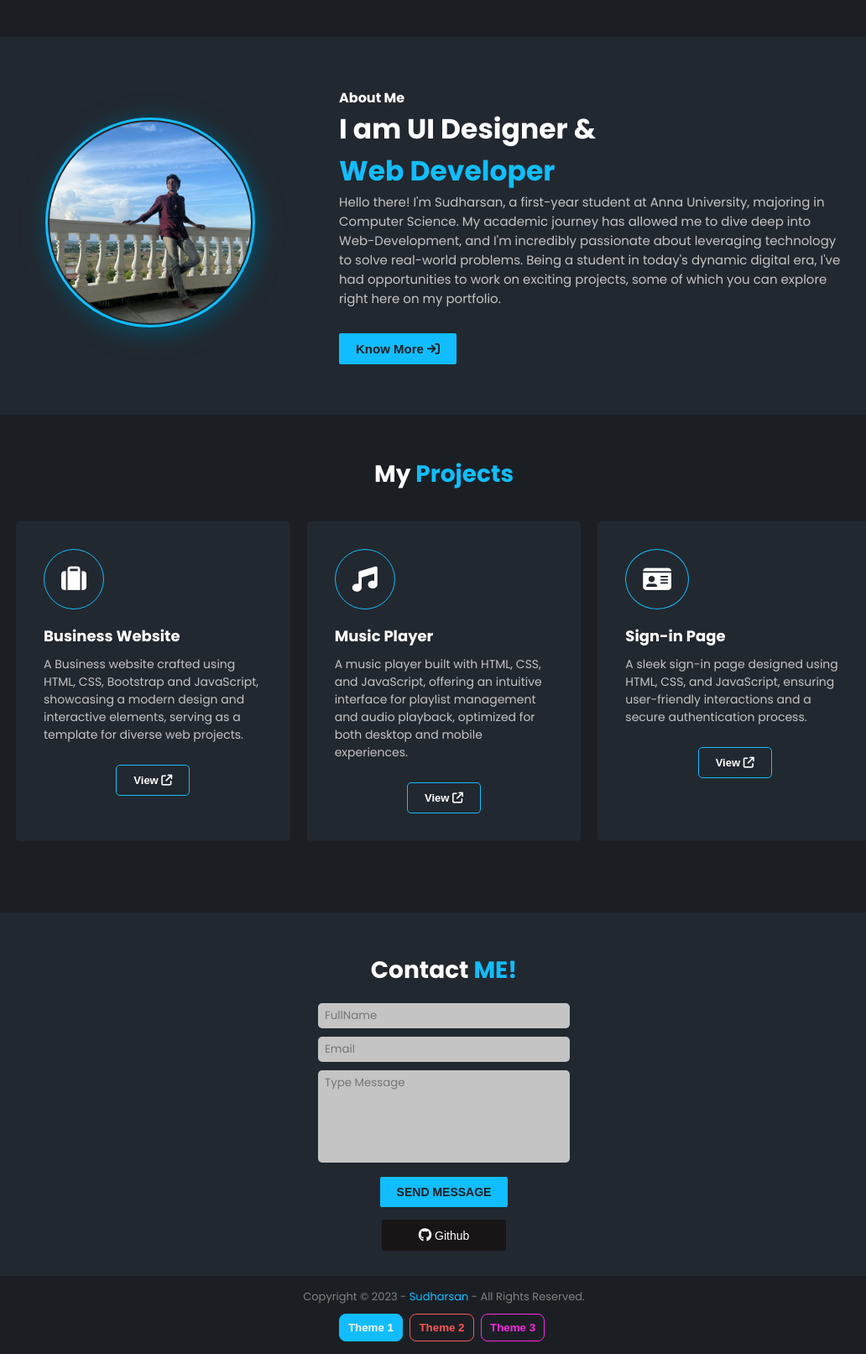
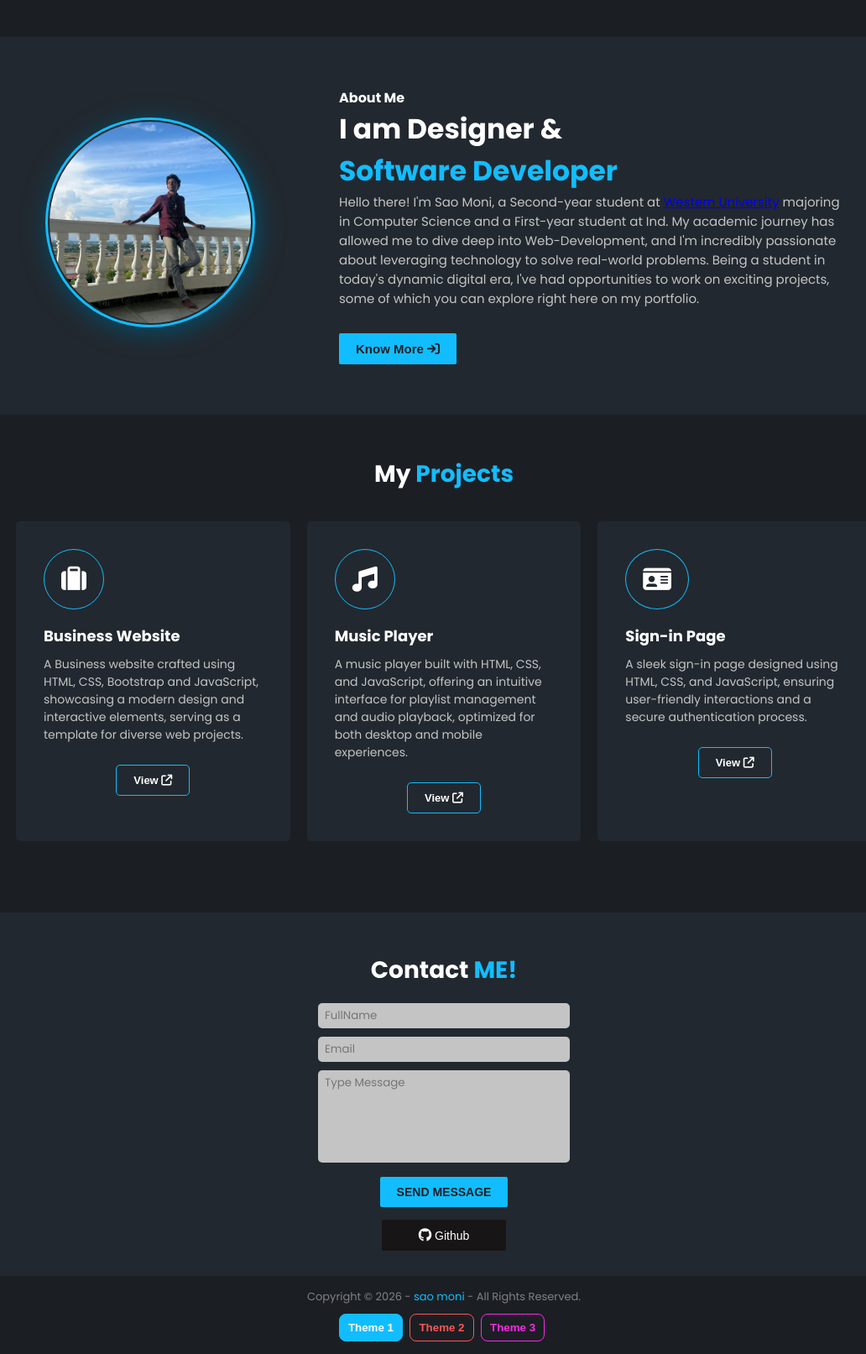
Before and after one commit to sao-moni/sao-moni.github.io, a plain HTML site: page index.html in a window 1280 px wide. Shown: the part 580-2193 px from the top of the page at 84% size, without its empty margins (111-1143 px from the left). Drawn offline with Linux system fonts and the light colour scheme.

Commit message:
change status

```diff
--- a/index.html
+++ b/index.html
@@ -102,15 +102,15 @@
         <section class="about-section" id="about">
 
             <div class="about-img">
-                <img src="assets/img/Sudharsan.jpg" alt="Sudharsan-portfolio">
+                <img src="assets/img/Sudharsan.jpg" alt="saomoni-portfolio">
             </div>
 
             <div class="about-content">
                 <h4>About Me</h4>
-                <h2>I am UI Designer & <br> <span>Web Developer</span></h2>
-                <p>Hello there! I'm Sudharsan, a first-year student at Anna University,
+                <h2>I am Designer & <br> <span>Software Developer</span></h2>
+                <p>Hello there! I'm Sao Moni, a Second-year student at <a href="https://westernuniversity.edu.kh">Western University</a>
                     majoring in Computer
-                    Science. My academic journey has allowed me to dive deep into Web-Development, and I'm
+                    Science and a First-year student at Ind. My academic journey has allowed me to dive deep into Web-Development, and I'm
                     incredibly passionate about leveraging technology to solve real-world problems. Being a student
                     in today's dynamic digital era, I've had opportunities to work on exciting projects, some of
                     which you can explore right here on my portfolio.
@@ -210,7 +210,7 @@
             </form>
             <div class="contact__github">
                 <button class="btn">
-                    <a href="https://github.com/danielace1" target="_blank">
+                    <a href="https://github.com/sao-moni" target="_blank">
                         <i class="fa-brands fa-github"></i> Github
                     </a>
                 </button>
@@ -220,7 +220,7 @@
     </main>
 
     <footer>
-        <p>Copyright &copy; 2023 - <a href="https://github.com/danielace1" target="_blank">Sudharsan</a> - All Rights
+        <p>Copyright &copy; 2026 - <a href="https://github.com/sao-moni" target="_blank">sao moni</a> - All Rights
             Reserved.</p>
         <div class="footer-buttons">
             <button data-theme="./assets/css/style.css" class="footer__theme1 active-theme">Theme 1</button>
```
